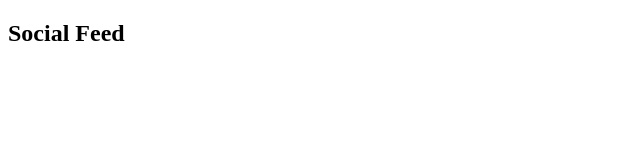
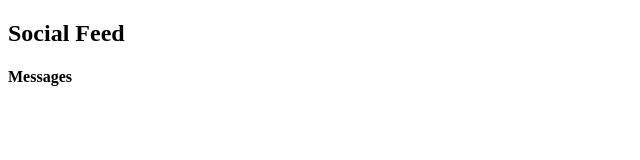
Before and after one commit to andreacalderon0493/SocialFeedRepo, a React (Create React App) app: page / in a window 1280 px wide. Shown: the top 160 px of the page, without its empty margins (0-640 px from the left). Built offline with nearby package versions, Linux system fonts and the light colour scheme.

Commit message:
created PostList component and rendered

```diff
--- a/src/App.jsx
+++ b/src/App.jsx
@@ -1,10 +1,12 @@
 import "./App.css";
 import Header from "./components/Header/Header";
+import PostList from "./components/PostList/PostList";
 
 function App() {
   return (
     <div className="App">
       <Header />
+      <PostList />
     </div>
   );
 }
--- /dev/null
+++ b/src/components/PostList/PostList.jsx
@@ -0,0 +1,12 @@
+const PostList = ({}) => {
+  const posts = [];
+  const postItems = posts.map((post) => <div>{post}</div>);
+  return (
+    <div>
+      <h4>Messages</h4>
+      <div>{postItems}</div>
+    </div>
+  );
+};
+
+export default PostList;
```
Also changed, not shown: src/components/PostList/PostList.css (added).
